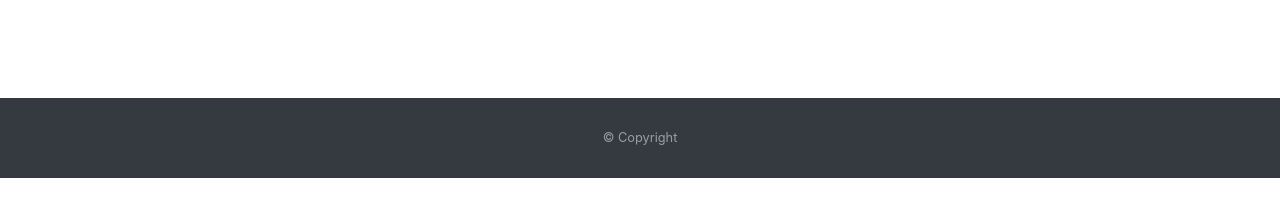
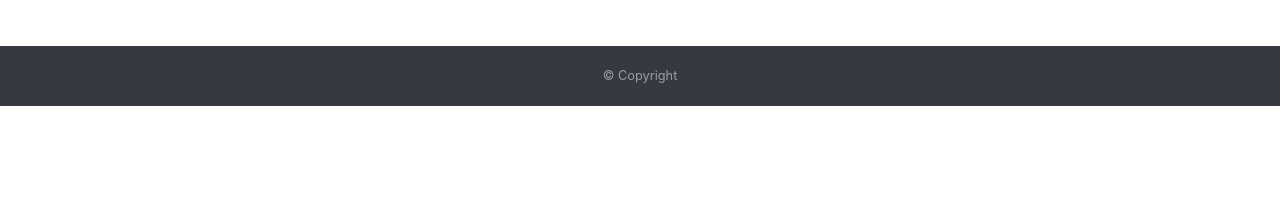
Before and after one commit to nabeek/UUBC-Homework2, a plain HTML site: page index.html in a window 1280 px wide. Shown: the part 558-774 px from the top of the page. Drawn offline with nearby package versions, Linux system fonts and the light colour scheme.

Commit message:
Updated stylesheet to fix footer
Had to make these changes in GitHub because of a port blocked on work WiFi

```diff
--- a/assets/style.css
+++ b/assets/style.css
@@ -1,8 +1,18 @@
-/* Coupled with footer, hopefully sticks to the bottom of the page */
+/* Coupled with footer, creates page height to stick footer to the bottom of the page */
+
+html, body {
+    height: 100%;
+}
 
 body {
-    height: 100vh;
+    display: flex;
+    flex-direction: column;
 }
+
+.content {
+    flex: 1 0 auto;
+}
+
 
 /* Pushes the brand/name to full width at nav below it at certain window sizes */
 
@@ -14,13 +24,9 @@ body {
   }
 
 
-/* Attempts to get the footer to stick to the bottom */
+/* Places footer on the bottom of the page and adds height */
 
 .footer {
-    position: sticky;
-    clear: both;
-    bottom: 0;
-    width: 100%;
-    line-height: 80px;
-    margin-top: 100px;
+    flex-shrink: 0;
+    padding: 20px 0px;
 }
```
